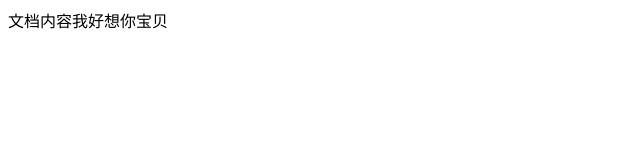
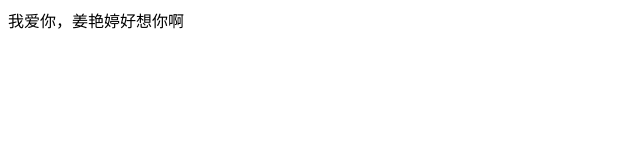
Before and after one commit to JYT10/jyt, a plain HTML site: page index.html in a window 1280 px wide. Shown: the full height of the page, 0-640 px from the left. Drawn offline with Linux system fonts and the light colour scheme.

Commit message:
Create index.html

```diff
--- a/index.html
+++ b/index.html
@@ -4,7 +4,7 @@
 </head>
 
 <body>
-文档内容我好想你宝贝
+我爱你，姜艳婷好想你啊
 </body>
 
 <ml>
```
